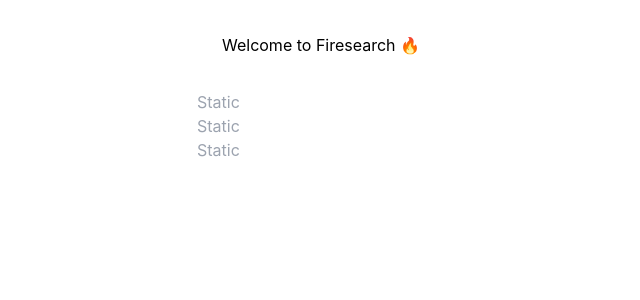
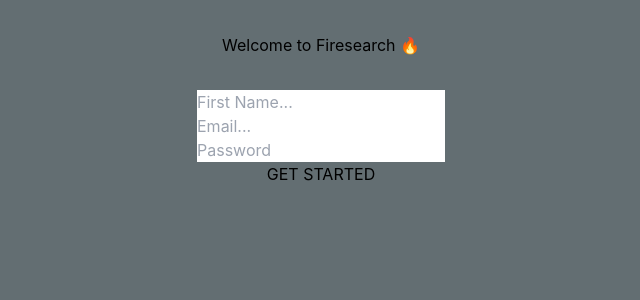
Before and after one commit to randilu/firesearch, a React (Create React App) app: page / in a window 1280 px wide. Shown: the top 300 px of the page, without its empty margins (319-959 px from the left). Built offline with nearby package versions, Linux system fonts and the light colour scheme; no server answers; what @material-tailwind/react would draw is missing.

Commit message:
add styling

```diff
--- a/src/components/Layout/styles.scss
+++ b/src/components/Layout/styles.scss
@@ -3,6 +3,7 @@
     height: 100vh;
     display: grid;
     overflow: hidden;
+    background-color: #636e72;
     grid-template-rows: 90px auto;
 
     header {
--- a/src/components/SignUp/SignUp.tsx
+++ b/src/components/SignUp/SignUp.tsx
@@ -1,20 +1,33 @@
 import type { FC } from "react";
 
-import { Input } from "@material-tailwind/react";
+import { Button, Input, IconButton } from "@material-tailwind/react";
 
 interface SignUpProps {}
 
 export const SignUp: FC<SignUpProps> = () => (
-
-    <div className="flex flex-col justify-center items-center">
-      <div className="w-1/3">
-        <Input variant="static" placeholder="Static" />
+  <div className="flex flex-col justify-center items-center">
+    <div
+      className="flex flex-col items-center w-1/4 rounded-lg bg-white"
+      id="sign-up-box"
+    >
+      <div className="w-5/6 my-4">
+        <Input
+          icon={<i className="fa-user" />}
+          variant="static"
+          placeholder="First Name..."
+        />
       </div>
-      <div className="w-1/3">
-        <Input variant="static" placeholder="Static" />
+      <div className="w-5/6 my-4">
+        <Input variant="static" placeholder="Email..." color="purple" />
       </div>
-      <div className="w-1/3">
-        <Input variant="static" placeholder="Static" />
+      <div className="w-5/6 my-4">
+        <Input variant="static" placeholder="Password" color="purple" />
+      </div>
+      <div className="w-5/6 my-4">
+        <Button variant="text" size="lg">
+          GET STARTED
+        </Button>
       </div>
     </div>
+  </div>
 );
```
